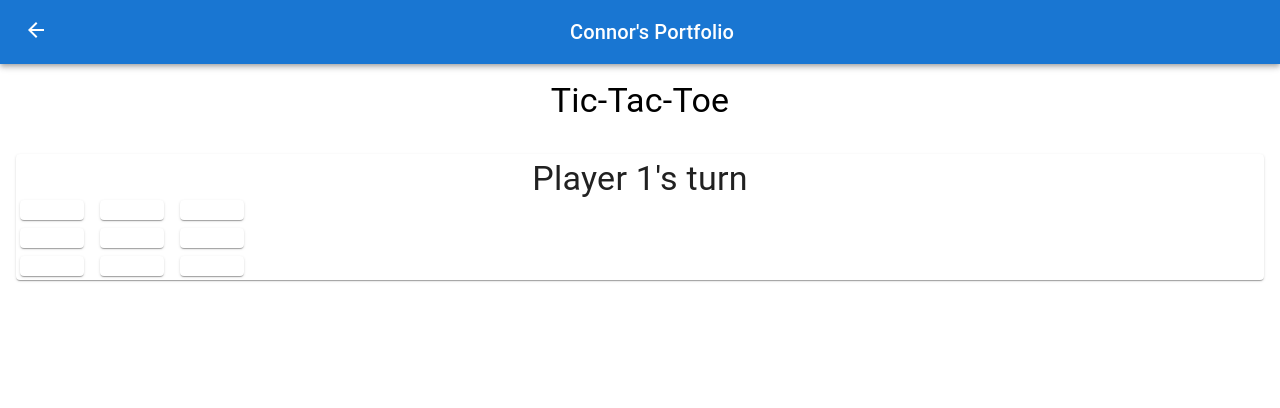
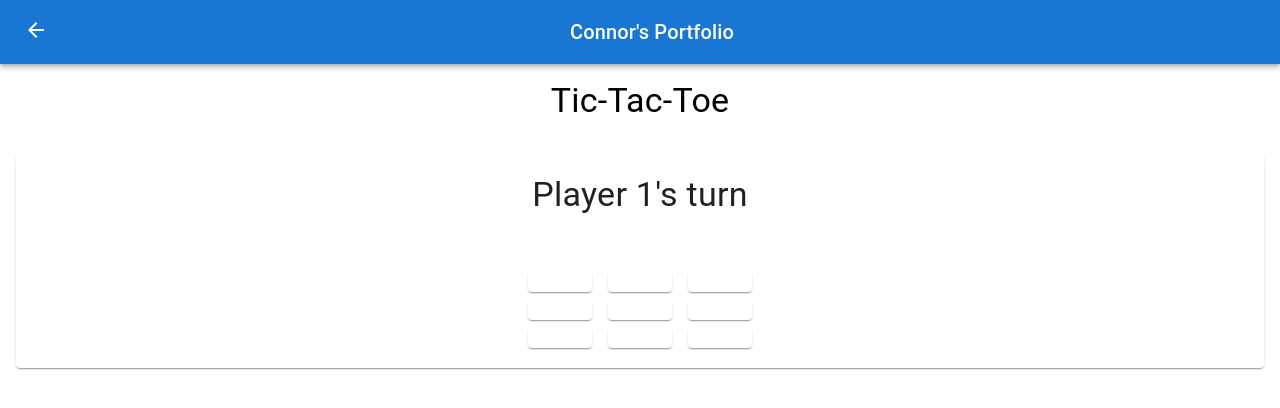
Before and after one commit to connorjohnson85/portfolio, a React (Create React App) app: page /Tictactoe in a window 1280 px wide. Shown: the top 408 px of the page. Built offline with nearby package versions, Linux system fonts and the light colour scheme.

Commit message:
tic tac toe

```diff
--- a/src/pages/PersonalProjects/ticTacToe/ticTacToeBoard.tsx
+++ b/src/pages/PersonalProjects/ticTacToe/ticTacToeBoard.tsx
@@ -91,10 +91,11 @@ function TicTacToeBoard() {
   }, [player1Turn])
 
   return (
-      <Box>
-        <Typography variant='h4'>
+      <Box p={2} display={'inline-flex'} flexDirection={'column'}>
+        <Typography variant='h4' marginBottom={7}>
             {player1Turn ? 'Player 1\'s turn' : 'Player 2\'s turn'}
         </Typography>
+        <Box width={'100%'}>
             <Stack spacing={1}>
                 <Stack spacing={2} direction={'row'} key='row1'>
                     {row1.map((item, step) => <TicTacToePiece key={`row1${step}`} index={step} value={item === 1 ? 'x' : item === 2 ? 'o' : ' '} row={row1} setRow={setRow1} playerTurn={player1Turn} setTurn={setPlayer1Turn}/>)}
@@ -106,6 +107,7 @@ function TicTacToeBoard() {
                     {row3.map((item, step) => <TicTacToePiece key={`row3${step}`} index={step}  value={item === 1 ? 'x' : item === 2 ? 'o' : ' '} row={row3} setRow={setRow3} playerTurn={player1Turn} setTurn={setPlayer1Turn}/> )}
                 </Stack>
             </Stack>
+        </Box>
       </Box>
   );
 }
```
Lines whose indentation alone changed are shown as unchanged.
